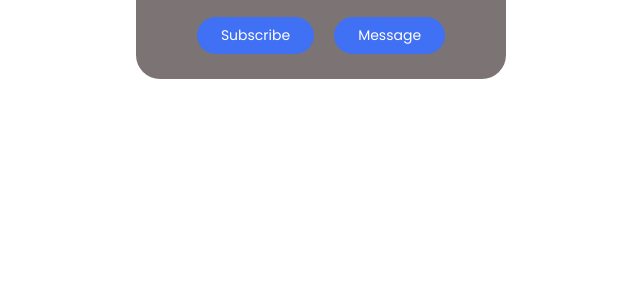
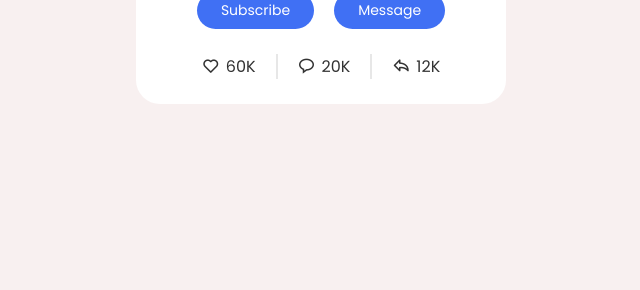
Before and after one commit to Syed-brhn/Profile-Card-, a plain HTML site: page index.html in a window 1280 px wide. Shown: the part 510-800 px from the top of the page, without its empty margins (319-959 px from the left). Drawn offline with nearby package versions, Linux system fonts and the light colour scheme.

Commit message:
Completed Data Button

```diff
--- a/index.html
+++ b/index.html
@@ -36,6 +36,22 @@
             <button class="button">Subscribe</button>
             <button class="button">Message</button>
         </div>
+
+        <div class="analystic">
+            <div class="data">
+                <i class='bx bx-heart'></i>
+                <span>60K</span>
+            </div>
+            <div class="data">
+                <i class='bx bx-message-rounded'></i>
+                <span>20K</span>
+            </div>
+            <div class="data">
+                <i class='bx bx-share'></i>
+                <span>12K</span>
+            </div>
+
+        </div>
     </div>
 </body>
 
--- a/style.css
+++ b/style.css
@@ -13,7 +13,7 @@
     display: flex;
     align-items: center;
     justify-content: center;
-    background-color: #fff;
+    background-color: #f8f0f0;
   }
 
   .profile-card {
@@ -22,10 +22,20 @@
     align-items: center;
     max-width: 370px;
     width: 100%;
-    background-color: #7c7474;
+    background-color: #fff;
     border-radius: 24px;
     padding: 25px;
+    /* box-shadow: 0 5px 10px rgba(0, 0,0,0.1); */
   }
+
+  /* .profile-card ::before{
+    content: '';
+    position: absolute;
+    height: 36%;
+    width: 100%;
+    background-color: #0e4bf1;
+  } */
+
 
   .image {
     position: relative;
@@ -105,3 +115,26 @@
   .buttons .button:hover{
     background-color: #0e4bf1;
   }
+
+  .profile-card  .analystic{
+    display: flex;
+    align-items: center;
+    margin-top: 25px;
+  }
+
+  .analystic .data{
+    display: flex;
+    align-items: center;
+    color: #333;
+    padding: 0 20px;
+    border-right: 2px solid #e7e7e7;
+
+  }
+
+  .data i{
+   font-size: 18px;
+   margin-right: 6px;
+  }
+  .data:last-child{
+    border-right: none;
+  }
```
